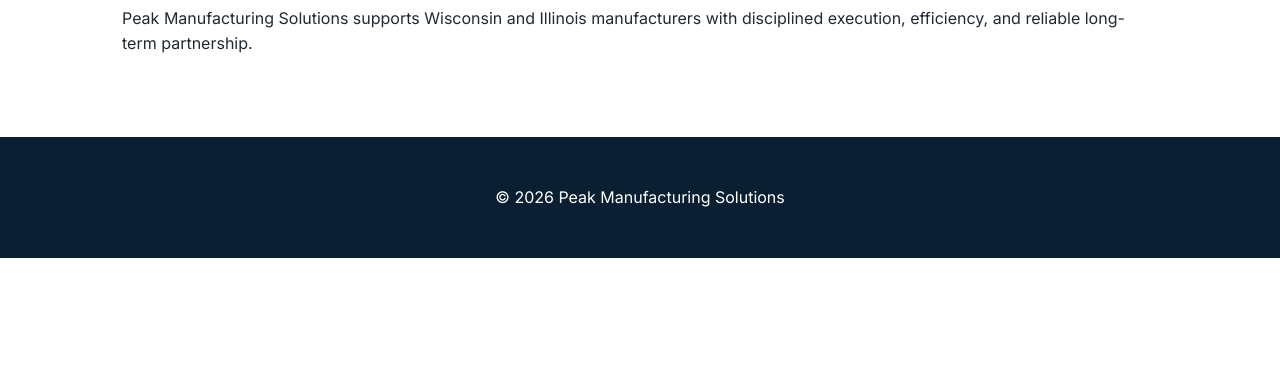
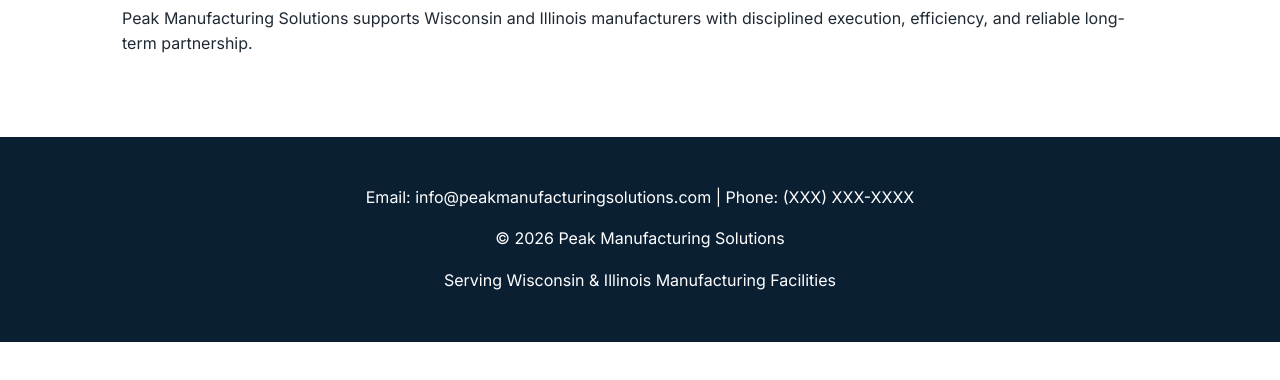
Before and after one commit to sseubert10/peakmanufacturingsolutions, a plain HTML site: page automation.html in a window 1280 px wide. Shown: the part 240-620 px from the top of the page. Drawn offline with Linux system fonts and the light colour scheme.

Commit message:
Update automation.html

```diff
--- a/automation.html
+++ b/automation.html
@@ -34,8 +34,13 @@
 </main>
 
 <footer>
-  <p>&copy; 2026 Peak Manufacturing Solutions</p>
+  <div class="footer-container">
+    <p>Email: info@peakmanufacturingsolutions.com | Phone: (XXX) XXX-XXXX</p>
+    <p>&copy; 2026 Peak Manufacturing Solutions</p>
+    <p>Serving Wisconsin & Illinois Manufacturing Facilities</p>
+  </div>
 </footer>
+
 
 </body>
 </html>
```
